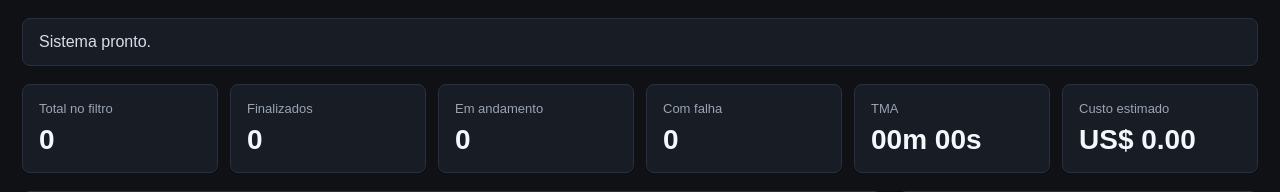
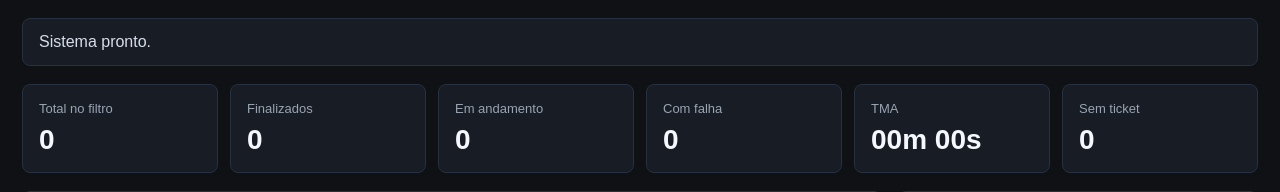
Before and after one commit to Thales0408/support-ai, a Flask app: page / in a window 1280 px wide. Shown: the part 74-266 px from the top of the page. Run offline with Flask 3, Linux system fonts and the light colour scheme; the visitor is signed in with stand-in values (Sample User, id 1); a database or web service that is not in the repository returns one stand-in record (values such as "Sample title"); data that the repository does not hold is empty; parts of the project's set-up code (start-up, migrations or seed data) failed here and were passed over; some libraries are stand-ins or nearby versions.

Commit message:
Protege exibicao de custos por perfil

```diff
--- a/app.py
+++ b/app.py
@@ -2307,15 +2307,21 @@ def finalizar_atendimento():
         )
     )
 
-    return jsonify({
+    resposta = {
         "status": "finalizado",
         "resultado": resultado,
         "chunks_total": chunks_total,
         "chunks_falhos": chunks_falhos,
         "chunks_ignorados": chunks_ignorados,
-        "segundos_transcritos": segundos_transcritos,
-        "custo_estimado_usd": custo_estimado
-    })
+        "segundos_transcritos": segundos_transcritos
+    }
+
+    if usuario_admin_tecnico():
+
+        resposta["custo_estimado_usd"] = custo_estimado
+        resposta["custo_estimado_brl"] = custo_brl(custo_estimado)
+
+    return jsonify(resposta)
 
 
 # =========================================
@@ -2584,11 +2590,6 @@ def resultados():
             "ticket_zendesk": row[9] or "",
             "chunks_ignorados": row[10] or 0,
             "segundos_transcritos": row[11] or 0,
-            "custo_estimado_usd": (
-                float(row[12] or 0)
-                if mostrar_custo
-                else 0
-            ),
             "resumo_editado": bool(row[13]),
             "sentimento_cliente": row[14] or "neutro",
             "urgencia": row[15] or "media",
@@ -2601,6 +2602,7 @@ def resultados():
 
         if mostrar_custo:
 
+            item["custo_estimado_usd"] = float(row[12] or 0)
             item["custo_estimado_brl"] = custo_brl(
                 item["custo_estimado_usd"]
             )
@@ -2611,7 +2613,7 @@ def resultados():
 
             processando.append(str(row[0]))
 
-    return jsonify({
+    resposta = {
         "resultados": itens,
         "processando": processando,
         "escopo": filtro_usuario["escopo"],
@@ -2620,9 +2622,14 @@ def resultados():
         "is_admin": usuario_admin_tecnico(),
         "is_supervisor": usuario_supervisor(),
         "mostrar_custo": mostrar_custo,
-        "perfil": perfil_usuario(),
-        "usd_brl_rate": USD_BRL_RATE if mostrar_custo else None
-    })
+        "perfil": perfil_usuario()
+    }
+
+    if mostrar_custo:
+
+        resposta["usd_brl_rate"] = USD_BRL_RATE
+
+    return jsonify(resposta)
 
 
 @app.route("/atendimentos/<int:atendimento_id>")
@@ -2718,7 +2725,7 @@ def detalhe_atendimento(atendimento_id):
             "erro": "Atendimento nao encontrado"
         }), 404
 
-    return jsonify({
+    resposta = {
         "id": row[0],
         "conteudo": texto_zendesk_formatado(row[1]),
         "transcricao_completa": row[2] or "",
@@ -2730,16 +2737,6 @@ def detalhe_atendimento(atendimento_id):
         "ticket_zendesk": row[8] or "",
         "chunks_ignorados": row[9] or 0,
         "segundos_transcritos": row[10] or 0,
-        "custo_estimado_usd": (
-            float(row[11] or 0)
-            if usuario_admin_tecnico()
-            else 0
-        ),
-        "custo_estimado_brl": (
-            custo_brl(float(row[11] or 0))
-            if usuario_admin_tecnico()
-            else 0
-        ),
         "resumo_editado": bool(row[12]),
         "sentimento_cliente": row[13] or "neutro",
         "urgencia": row[14] or "media",
@@ -2747,7 +2744,14 @@ def detalhe_atendimento(atendimento_id):
         "problema_principal": row[16] or "",
         "tags": row[17] or "",
         "usuario": row[18] or "Nao informado"
-    })
+    }
+
+    if usuario_admin_tecnico():
+
+        resposta["custo_estimado_usd"] = float(row[11] or 0)
+        resposta["custo_estimado_brl"] = custo_brl(float(row[11] or 0))
+
+    return jsonify(resposta)
 
 
 @app.route(
@@ -2938,11 +2942,17 @@ def reprocessar_resumo_atendimento(atendimento_id):
                 custo_estimado
             )
 
-    return jsonify({
+    resposta = {
         "status": "resumo_reprocessado",
-        "resumo": resumo,
-        "custo_estimado_usd": custo_estimado
-    })
+        "resumo": resumo
+    }
+
+    if usuario_admin_tecnico():
+
+        resposta["custo_estimado_usd"] = custo_estimado
+        resposta["custo_estimado_brl"] = custo_brl(custo_estimado)
+
+    return jsonify(resposta)
 
 
 @app.route(
--- a/templates/index.html
+++ b/templates/index.html
@@ -477,10 +477,17 @@
                 <span>TMA</span>
                 <strong id="metric-tma">00m 00s</strong>
             </div>
-            <div class="metric">
-                <span id="metric-custo-label">Custo estimado</span>
-                <strong id="metric-custo">US$ 0.00</strong>
-            </div>
+            {% if is_admin %}
+                <div class="metric">
+                    <span id="metric-custo-label">Custo estimado</span>
+                    <strong id="metric-custo">US$ 0.00</strong>
+                </div>
+            {% else %}
+                <div class="metric">
+                    <span id="metric-custo-label">Sem ticket</span>
+                    <strong id="metric-custo">0</strong>
+                </div>
+            {% endif %}
         </section>
 
         {% if is_supervisor %}
```
